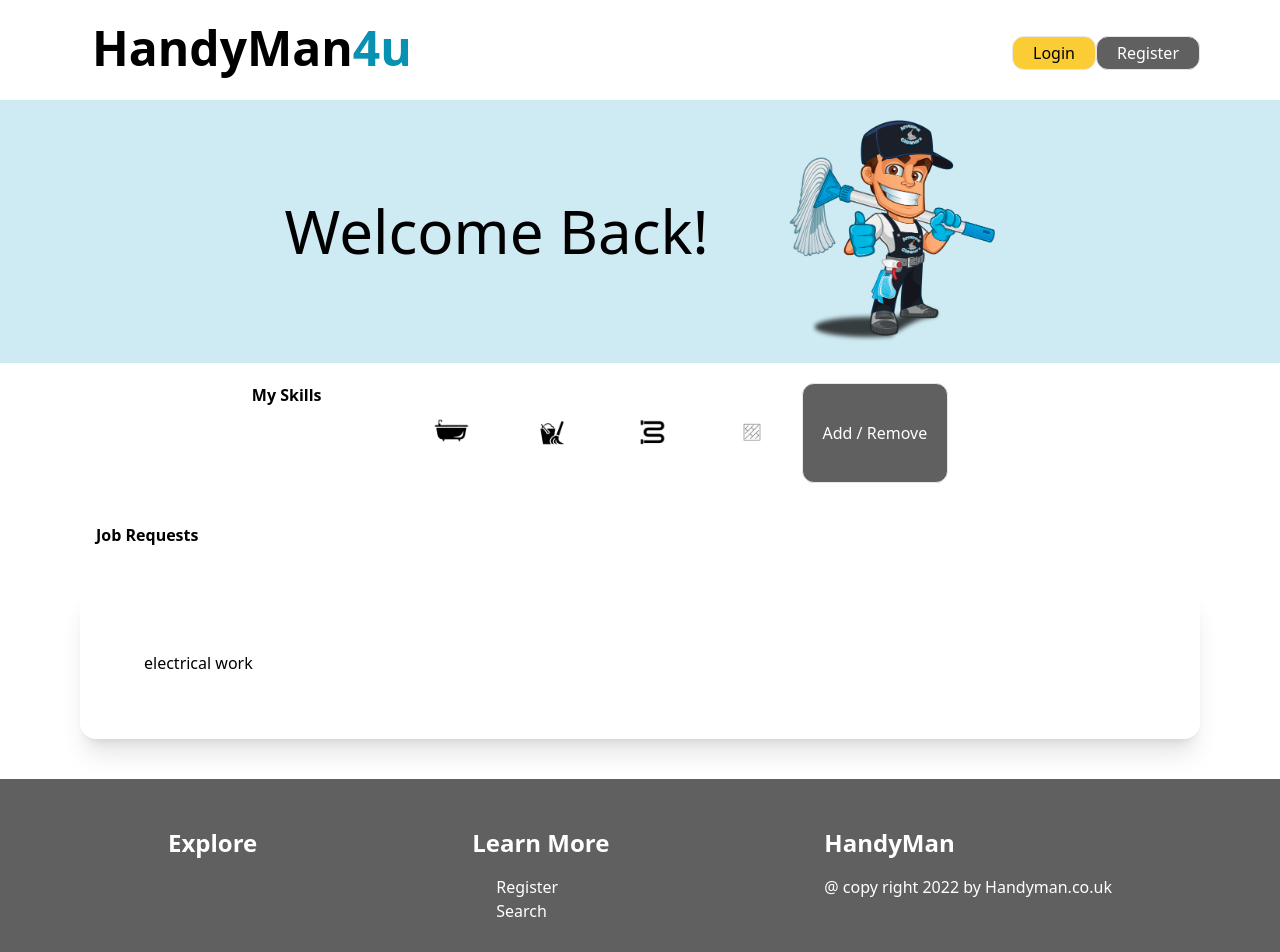
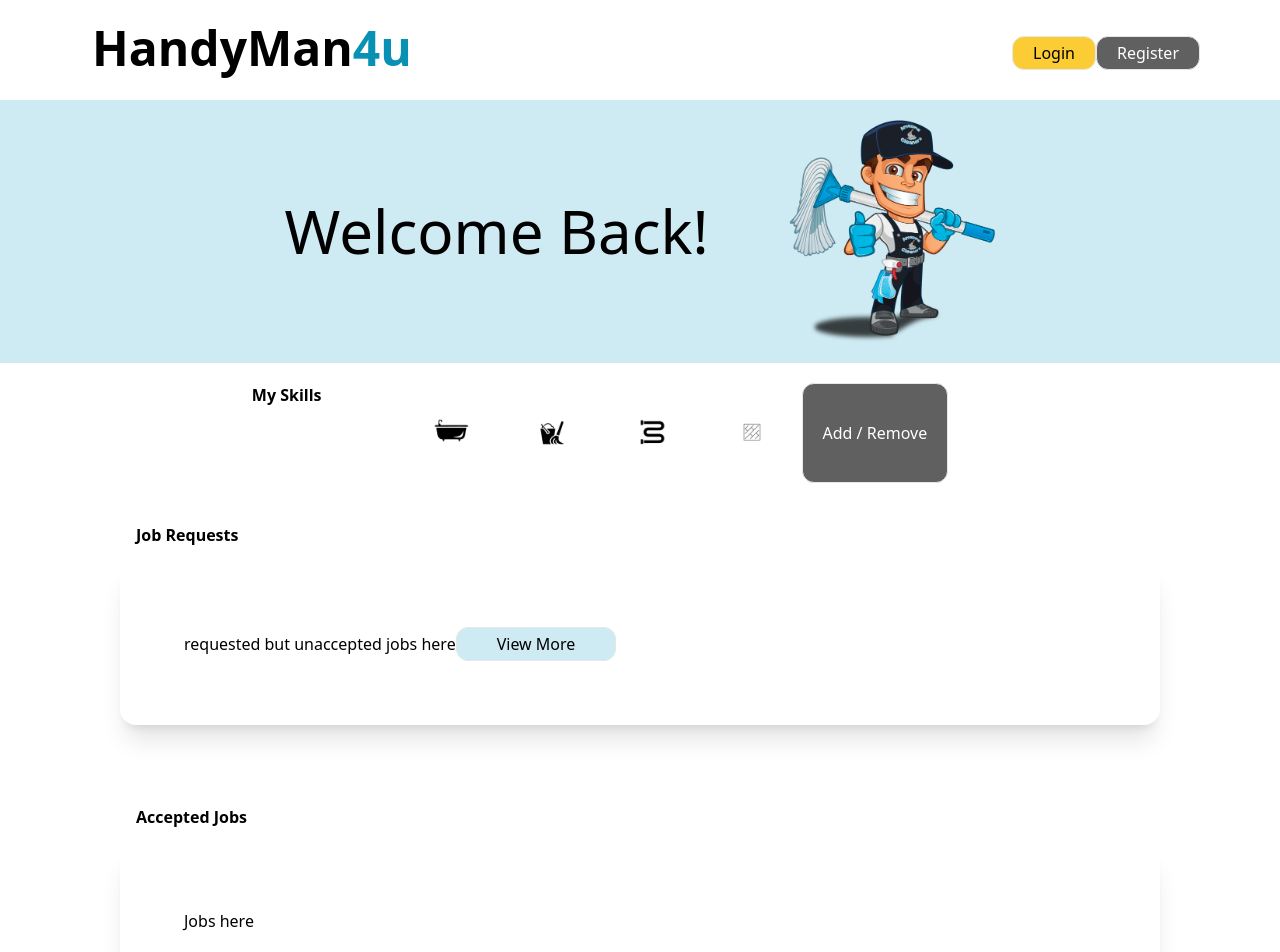
Before and after one commit to UniProject-Hallum/sheffieldmassive, a React (Create React App) app: page /handyman in a window 1280 px wide. Shown: the top 952 px of the page. Built offline with nearby package versions, Linux system fonts and the light colour scheme.

Commit message:
job requests

```diff
--- /dev/null
+++ b/src/components/handylanding/acceptedjobs.js
@@ -0,0 +1,21 @@
+import React from 'react'
+
+const acceptedjobs = () => {
+    return (
+        <div className="mx-10 py-10">
+        <div className='font-xl font-bold ml-24 mx-20'>Accepted Jobs</div>
+
+        <div className='bg-[#fff] rounded-2xl shadow-xl p-16 z-10 mt-4 mx-20'>
+            Jobs here
+
+        </div>
+
+        </div>
+
+
+
+
+    )
+}
+
+export default acceptedjobs
--- a/src/components/handylanding/handylanding.js
+++ b/src/components/handylanding/handylanding.js
@@ -3,6 +3,7 @@ import Header from '../header/header'
 import Skills from '../handylanding/myskills'
 import Banner from '../handylanding/banner'
 import JobReq from "../handylanding/jobrequest"
+import AcceptJobs from "../handylanding/acceptedjobs"
 import Footer from '../footer/footer'
 
 const handylanding = () => {
@@ -13,7 +14,7 @@ const handylanding = () => {
         <Skills />
 
         <JobReq />
-
+        <AcceptJobs />
         <Footer />
     </div>
 
--- a/src/components/handylanding/jobrequest.js
+++ b/src/components/handylanding/jobrequest.js
@@ -1,17 +1,31 @@
 import React from 'react'
+import Popup from 'reactjs-popup'
 
 const jobrequests = () => {
     return (
-        <div className="">
-        <div className='font-bold ml-24 mb-10'>Job Requests</div>
+        <div className="mx-10 py-10">
+        <div className='font-bold ml-24'>Job Requests</div>
 
         <div className='bg-[#fff] rounded-2xl shadow-xl p-16 z-10 mt-4 mx-20'>
-            electrical work
+            requested but unaccepted jobs here
 
-        </div>
+        <Popup trigger= { <button className='text-black py-1 bg-[#ceeaf2] px-10 border rounded-xl hover:bg-[#fccc35] hover:scale-110'>View More</button>
+            }
+            on="hover"
+            closeOnDocumentClick
+            mouseLeaveDelay={300}
+            mouseEnterDelay={0}
+            contentStyle={{ padding: '0px', border: '' }}
+            arrow={false}
+            position="right"
+            >
+            <section className="w-full max-w-sm py-10 px-10 rounded bg-[#ceeaf2] m-auto shadow flex">
 
-        </div>
+                More text in here
+            </section>
 
+        </Popup>
+        </div></div>
 
 
 
--- a/src/components/handylanding/myskills.js
+++ b/src/components/handylanding/myskills.js
@@ -14,7 +14,7 @@ import Checkbox from '@mui/material/Checkbox'
 const skills = () => {
     return (
 
-    <div className='sm:flex pt-5 pr-20 justify-center mb-10'>
+    <div className='sm:flex pt-5 pr-20 justify-center'>
         <h2 className='font-bold pr-20'>My Skills</h2>
         <img className='w-1/12' src={bathroom} alt="bathroom" />
         <img className='w-1/12' src={cleaning} alt="cleaning" />
```
